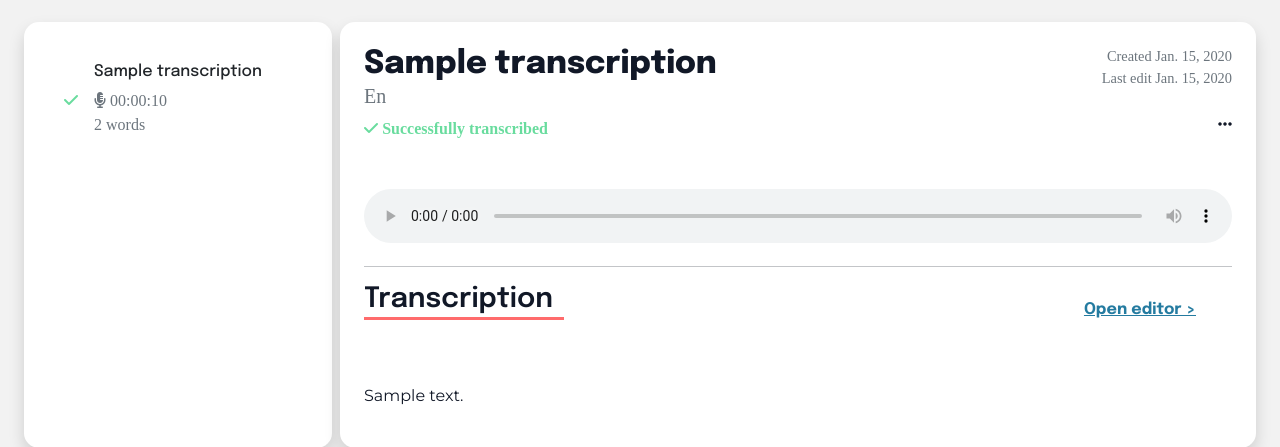
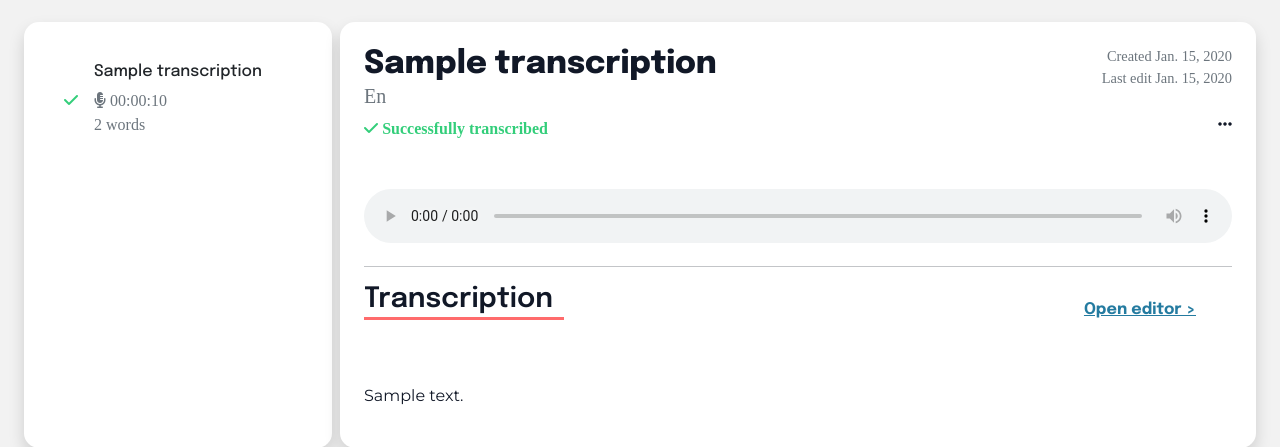
Before and after one commit to mattiolato98/ghost, a Django app: page /transcribe/list/1 in a window 1280 px wide. Shown: the part 168-615 px from the top of the page. Run offline with Django 4.2, Linux system fonts and the light colour scheme; a user stored in the database is signed in; tables that the repository leaves empty hold one stand-in row (values such as "Sample post"); parts of the project's set-up code (start-up, migrations or seed data) failed here and were passed over; some libraries are stand-ins or nearby versions; some web fonts are replaced.

Commit message:
css, style: updated styles

```diff
--- a/django-app/static/css/style.css
+++ b/django-app/static/css/style.css
@@ -86,7 +86,7 @@ h5 {
 }
 
 .site-green-text {
-    color: #69DC9E !important;
+    color: #33CE7A !important;
 }
 
 .site-yellow-text {
```
